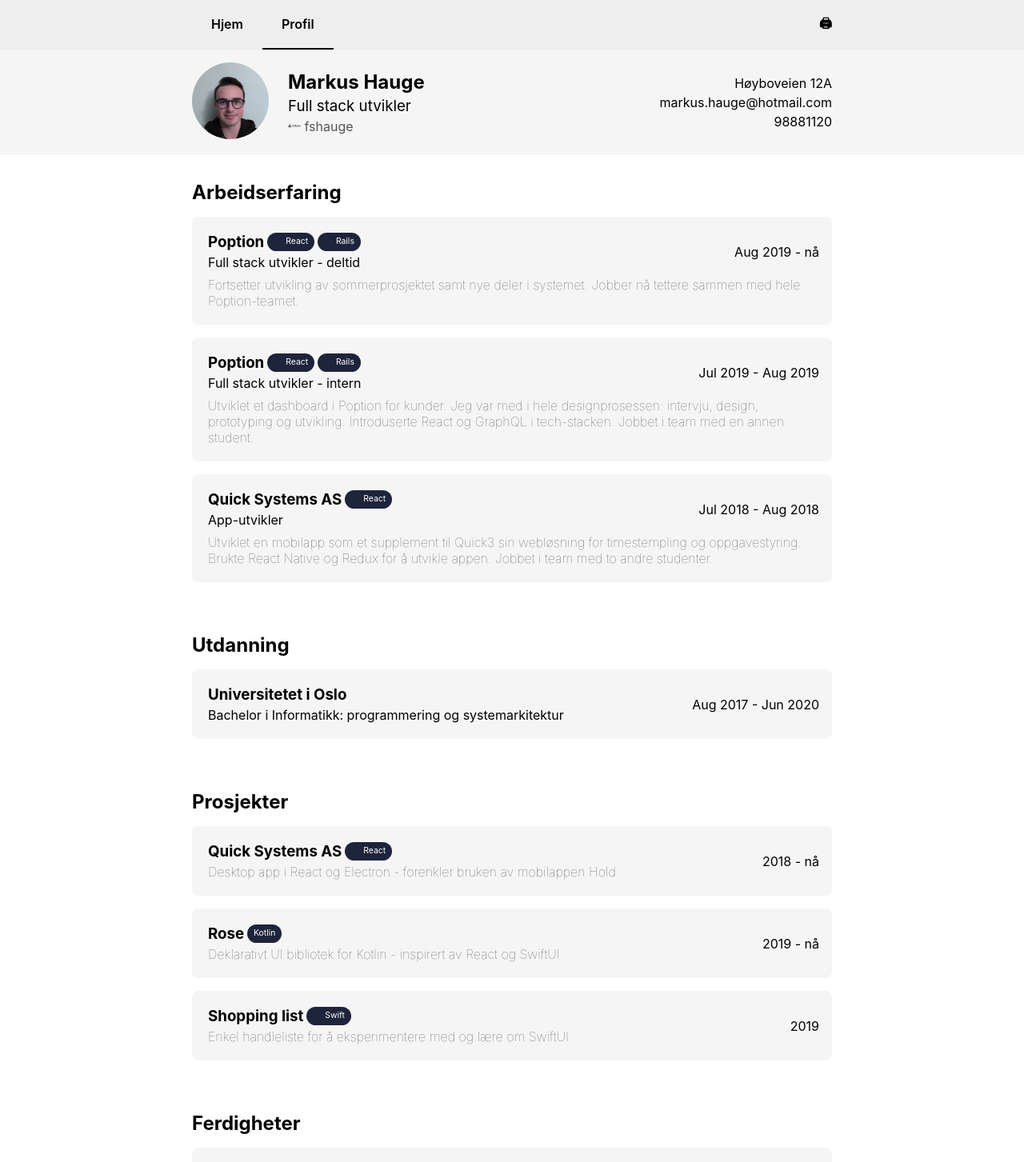
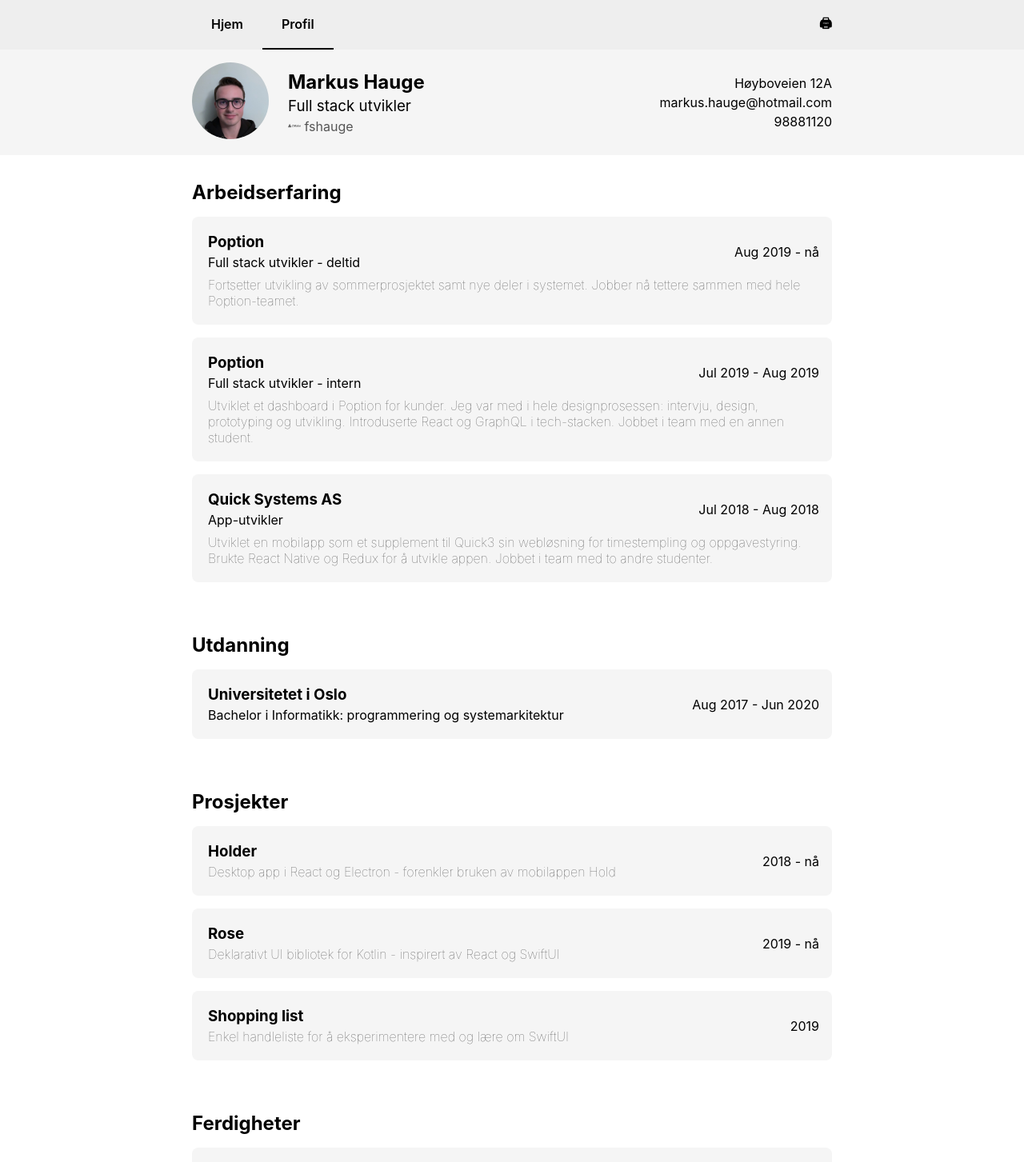
Before and after one commit to fshauge/homepage, a React (Create React App) app: page /profile in a window 1280 px wide. Shown: the top 1453 px of the page at 80% size. Built offline with nearby package versions, Linux system fonts and the light colour scheme.

Commit message:
Revert to using icons instead of badges

```diff
--- a/src/components/Profile.tsx
+++ b/src/components/Profile.tsx
@@ -46,17 +46,11 @@ const Profile = () => (
           <WorkExperience
             // image="https://www.poption.com/favicon.ico"
             company={
-              <span className="flex-row spacing-horizontal">
-                <span>Poption</span>{" "}
-                <span className="badge sm pill">
-                  <i className="devicon-react-original colored" title="React" />
-                  <span className="font-weight-normal">React</span>
-                </span>{" "}
-                <span className="badge sm pill">
-                  <i className="devicon-rails-plain colored" title="Rails" />
-                  <span className="font-weight-normal">Rails</span>
-                </span>
-              </span>
+              <Fragment>
+                Poption{" "}
+                <i className="devicon-react-original colored" title="React" />{" "}
+                <i className="devicon-rails-plain colored" title="Rails" />
+              </Fragment>
             }
             position="Full stack utvikler - deltid"
             description={
@@ -70,17 +64,11 @@ const Profile = () => (
           <WorkExperience
             // image="https://www.poption.com/favicon.ico"
             company={
-              <span className="flex-row spacing-horizontal">
-                <span>Poption</span>{" "}
-                <span className="badge sm pill">
-                  <i className="devicon-react-original colored" title="React" />
-                  <span className="font-weight-normal">React</span>
-                </span>{" "}
-                <span className="badge sm pill">
-                  <i className="devicon-rails-plain colored" title="Rails" />
-                  <span className="font-weight-normal">Rails</span>
-                </span>
-              </span>
+              <Fragment>
+                Poption{" "}
+                <i className="devicon-react-original colored" title="React" />{" "}
+                <i className="devicon-rails-plain colored" title="Rails" />
+              </Fragment>
             }
             position="Full stack utvikler - intern"
             description={
@@ -95,13 +83,10 @@ const Profile = () => (
           />,
           <WorkExperience
             company={
-              <span className="flex-row spacing-horizontal">
-                <span>Quick Systems AS</span>{" "}
-                <span className="badge sm pill">
-                  <i className="devicon-react-original colored" title="React" />
-                  <span className="font-weight-normal">React</span>
-                </span>
-              </span>
+              <Fragment>
+                Quick Systems AS{" "}
+                <i className="devicon-react-original colored" title="React" />
+              </Fragment>
             }
             position="App-utvikler"
             description={
@@ -134,40 +119,27 @@ const Profile = () => (
         items={[
           <Project
             name={
-              <span className="flex-row spacing-horizontal">
-                <span>Quick Systems AS</span>{" "}
-                <span className="badge sm pill">
-                  <i className="devicon-react-original colored" title="React" />
-                  <span className="font-weight-normal">React</span>
-                </span>
-              </span>
+              <Fragment>
+                Holder{" "}
+                <i className="devicon-react-original colored" title="React" />
+              </Fragment>
             }
             summary="Desktop app i React og Electron - forenkler bruken av mobilappen Hold"
             url="https://github.com/fshauge/holder"
             duration={{ start: "2018", end: "nå" }}
           />,
           <Project
-            name={
-              <span className="flex-row spacing-horizontal">
-                <span>Rose</span>{" "}
-                <span className="badge sm pill">
-                  <span className="font-weight-normal">Kotlin</span>
-                </span>
-              </span>
-            }
+            name="Rose"
             summary="Deklarativt UI bibliotek for Kotlin - inspirert av React og SwiftUI"
             url="https://github.com/fshauge/rose"
             duration={{ start: "2019", end: "nå" }}
           />,
           <Project
             name={
-              <span className="flex-row spacing-horizontal">
-                <span>Shopping list</span>{" "}
-                <span className="badge sm pill">
-                  <i className="devicon-swift-plain colored" title="Swift" />
-                  <span className="font-weight-normal">Swift</span>
-                </span>
-              </span>
+              <Fragment>
+                Shopping list{" "}
+                <i className="devicon-swift-plain colored" title="Swift" />{" "}
+              </Fragment>
             }
             summary="Enkel handleliste for å eksperimentere med og lære om SwiftUI"
             url="https://github.com/fshauge/swiftui-shopping-list"
```
